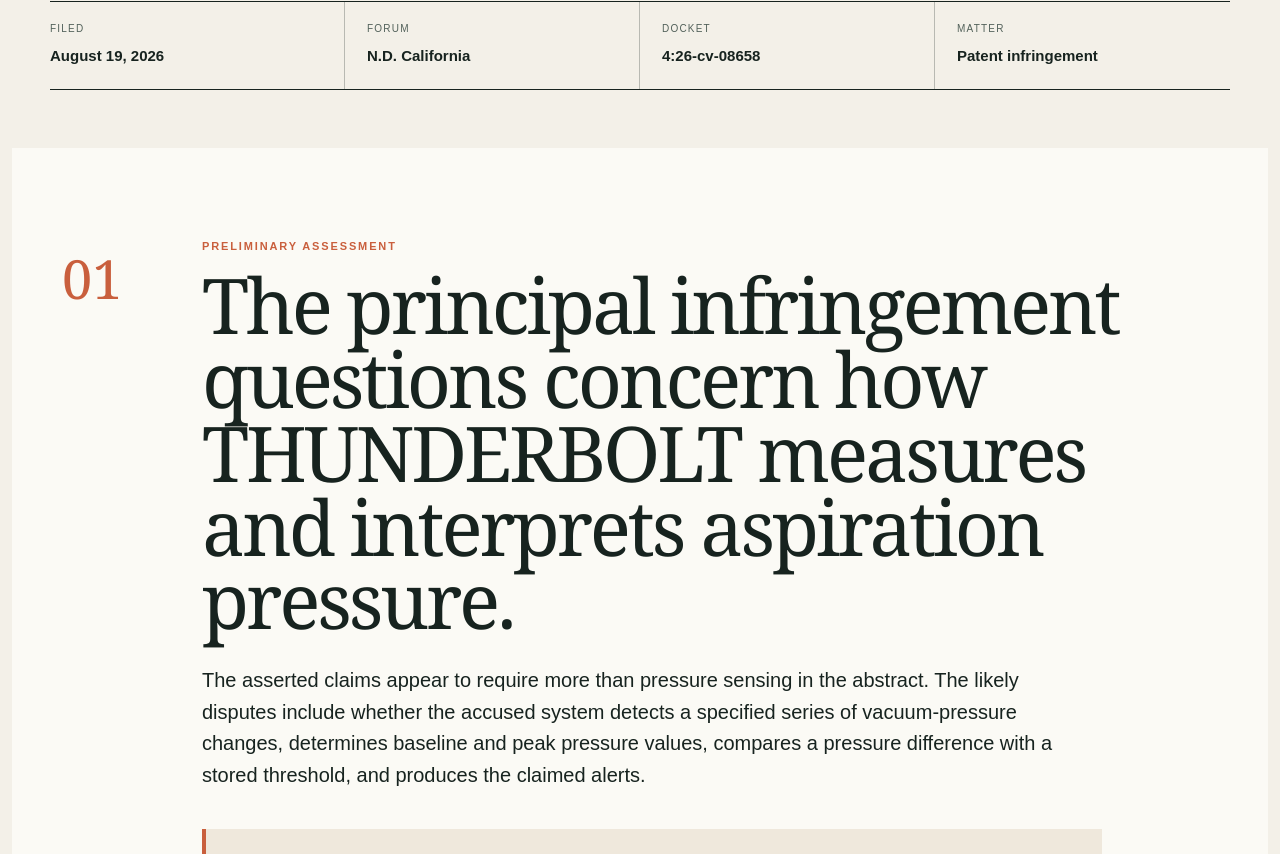
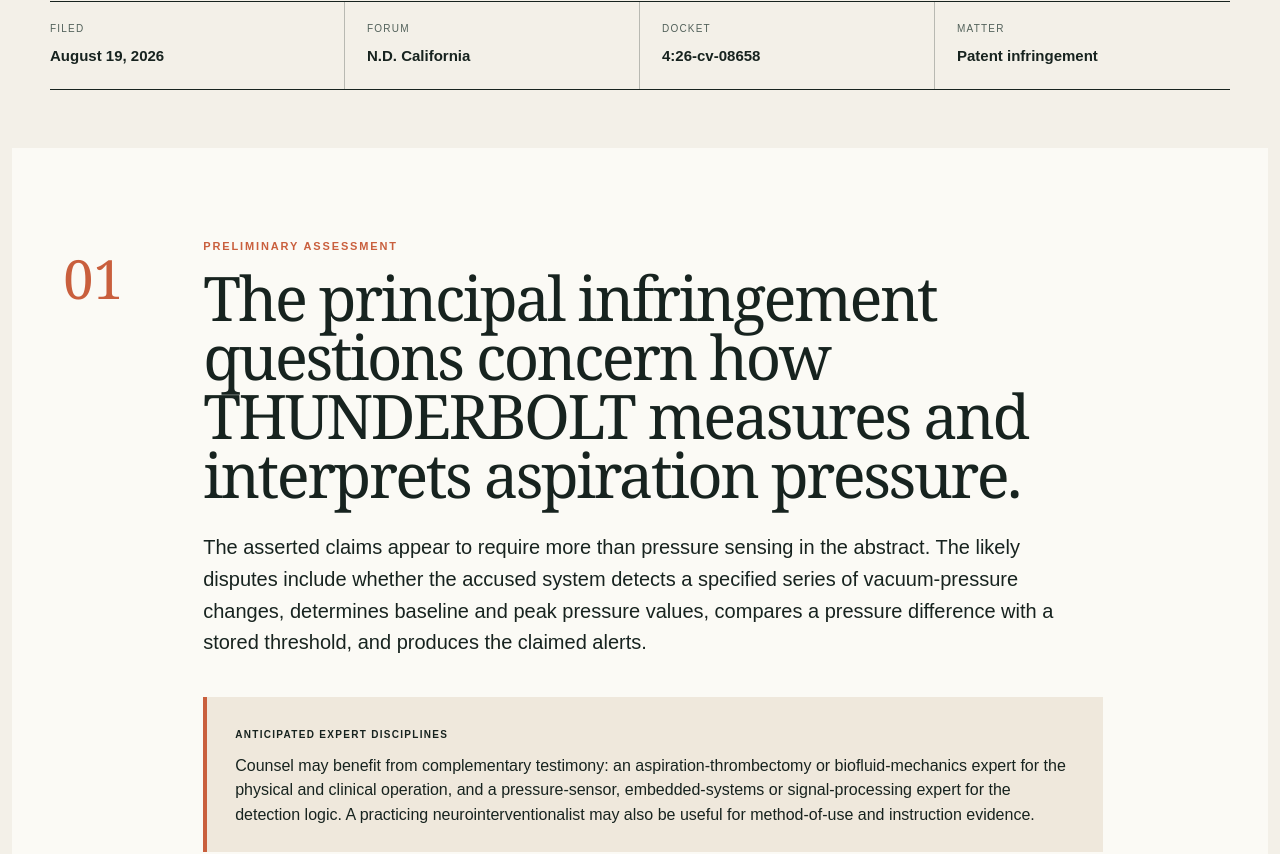
Before and after one commit to meetwudi/flint-witness-research, a Next.js app: page / in a window 1280 px wide. Shown: the part 934-1788 px from the top of the page. Built offline with nearby package versions, Linux system fonts and the light colour scheme.

Commit message:
Fix preliminary assessment layout

```diff
--- a/app/globals.css
+++ b/app/globals.css
@@ -29,7 +29,9 @@ h1 { font-family:Georgia, serif; font-size:clamp(58px, 9.4vw, 132px); line-heigh
 .facts div:not(:first-child){padding-left:22px}.facts div:last-child{border:0}
 .facts small { display:block; color:#52615a; text-transform:uppercase; letter-spacing:.12em; font-size:10px; margin-bottom:8px; }
 .facts strong { font-size:15px; }
-.brief { background:var(--cream); width:min(1280px, calc(100% - 24px)); padding:90px max(24px, calc((100% - 1180px)/2)); display:grid; grid-template-columns:100px 1fr; gap:40px; }
+.brief { background:var(--cream); width:min(1280px, calc(100% - 24px)); padding:90px clamp(24px,4vw,64px); display:grid; grid-template-columns:100px minmax(0,1fr); gap:40px; }
+.brief>div:last-child { width:100%; max-width:1000px; }
+.brief h2 { max-width:960px; font-size:clamp(40px,4.8vw,68px); }
 .section-no { font-family:Georgia,serif; color:var(--rust); font-size:54px; }
 .kicker { color:var(--rust); }
 h2 { font-family:Georgia,serif; font-size:clamp(40px,6vw,78px); line-height:.96; letter-spacing:-.04em; margin:14px 0 28px; }
```
